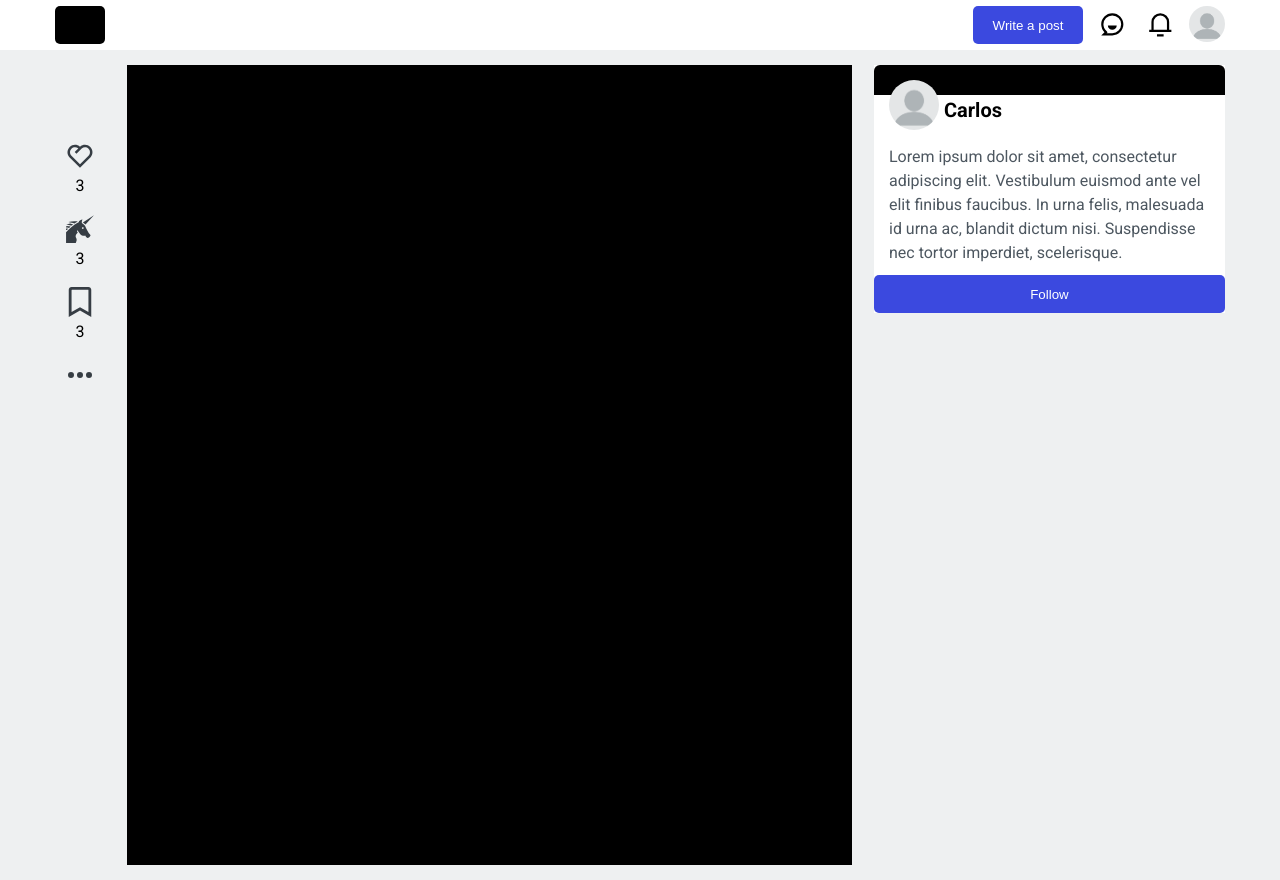
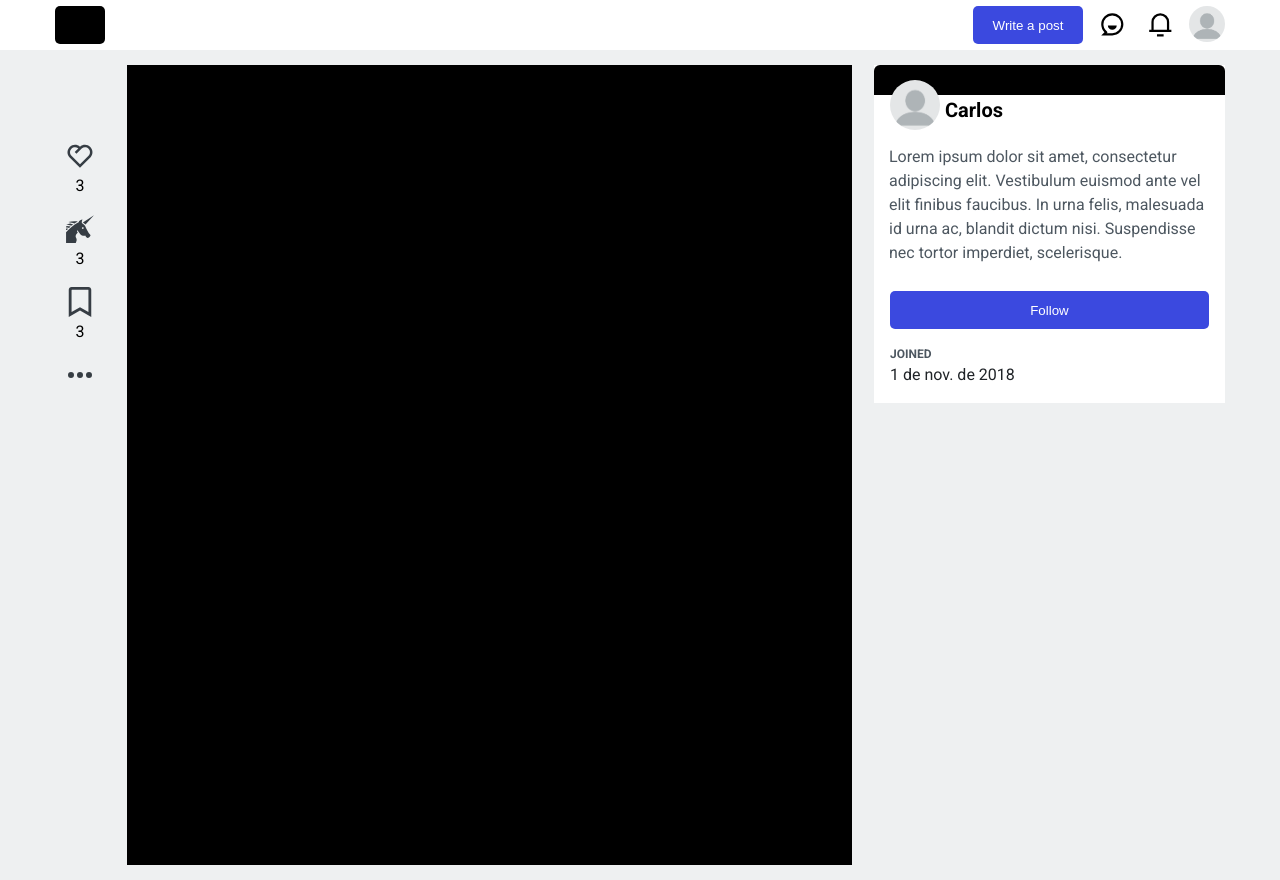
Before and after one commit to cjuniordev/blog-post-react, a React (Create React App) app: page / in a window 1280 px wide. Built offline with nearby package versions, Linux system fonts and the light colour scheme.

Commit message:
Finish Profile

```diff
--- a/src/pages/Post/AsideBar/index.js
+++ b/src/pages/Post/AsideBar/index.js
@@ -1,4 +1,4 @@
-import { Container, Profile, Trending, Banner, ProfilePhoto, Name, Description } from './style';
+import { Container, Profile, Trending, Banner, ProfilePhoto, Name, Description, ContainerButton, Since, SinceTitle, SinceDate } from './style';
 import Photo from '../../../components/ProfilePhoto';
 import Button from '../../../components/Button';
 
@@ -14,9 +14,13 @@ function AsideBar() {
         <Description>
           Lorem ipsum dolor sit amet, consectetur adipiscing elit. Vestibulum euismod ante vel elit finibus faucibus. In urna felis, malesuada id urna ac, blandit dictum nisi. Suspendisse nec tortor imperdiet, scelerisque.
         </Description>
-        <Button height={38} width={110}>
-          Follow
-        </Button>
+        <ContainerButton>
+          <Button>Follow</Button>
+        </ContainerButton>
+        <Since>
+          <SinceTitle>JOINED</SinceTitle>
+          <SinceDate>1 de nov. de 2018</SinceDate>
+        </Since>
       </Profile>
       <Trending></Trending>
     </Container>
--- a/src/pages/Post/AsideBar/style.js
+++ b/src/pages/Post/AsideBar/style.js
@@ -31,7 +31,7 @@ export const ProfilePhoto = styled.div`
 
   position: relative;
   top: -15px;
-  left: 15px;
+  left: 16px;
 
   display: flex;
   flex-direction: row;
@@ -54,3 +54,29 @@ export const Description = styled.p`
 
   word-break: break-word;
 `;
+
+export const ContainerButton = styled.div`
+  padding: 16px;
+`;
+
+export const Since = styled.div`
+  padding-bottom: 16px;
+`;
+
+export const SinceTitle = styled.p`
+  padding: 0 16px;
+
+  color: rgb(77, 87, 96);
+  text-transform: uppercase;
+  font-weight: 700;
+  font-size: 12px;
+  line-height: 18px;
+`;
+
+export const SinceDate = styled.p`
+  padding: 0 16px;
+
+  color: rgb(32, 36, 40);
+  font-size: 16px;
+  line-height: 24px;
+`;
```
